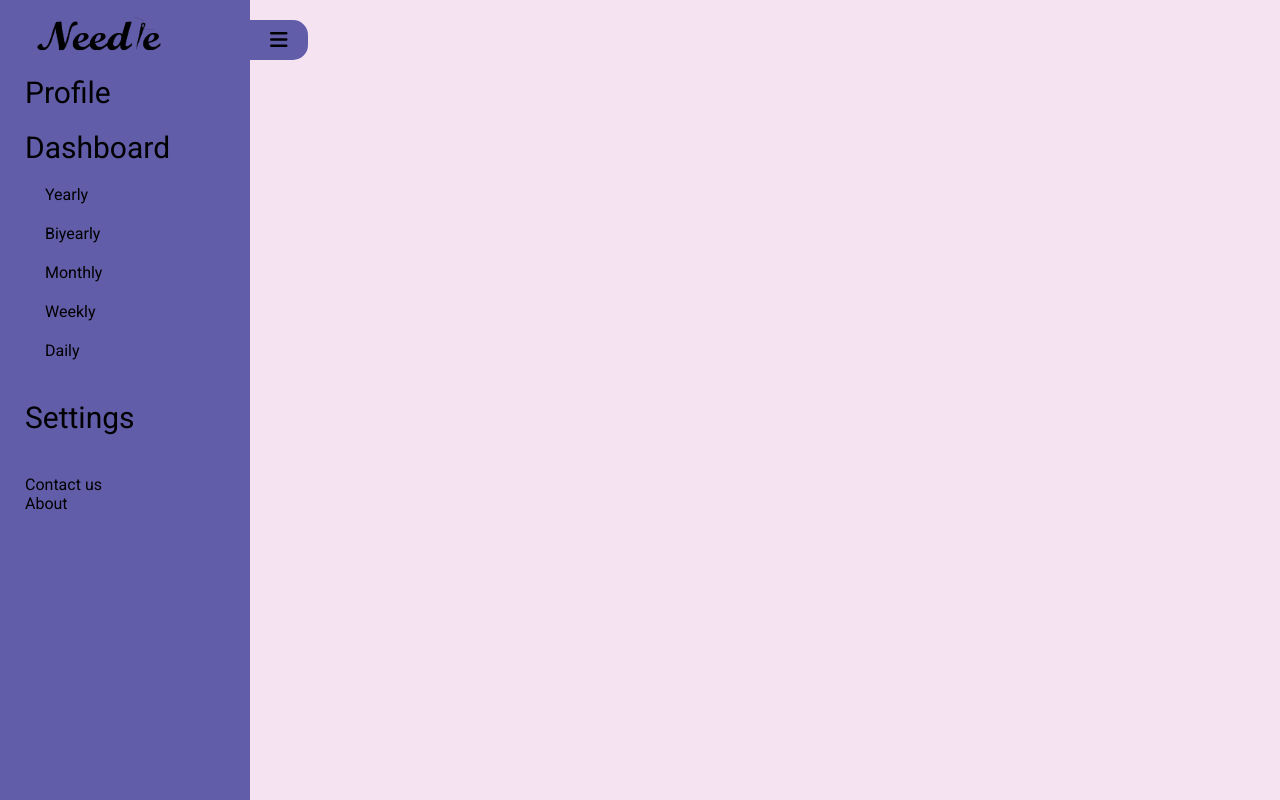
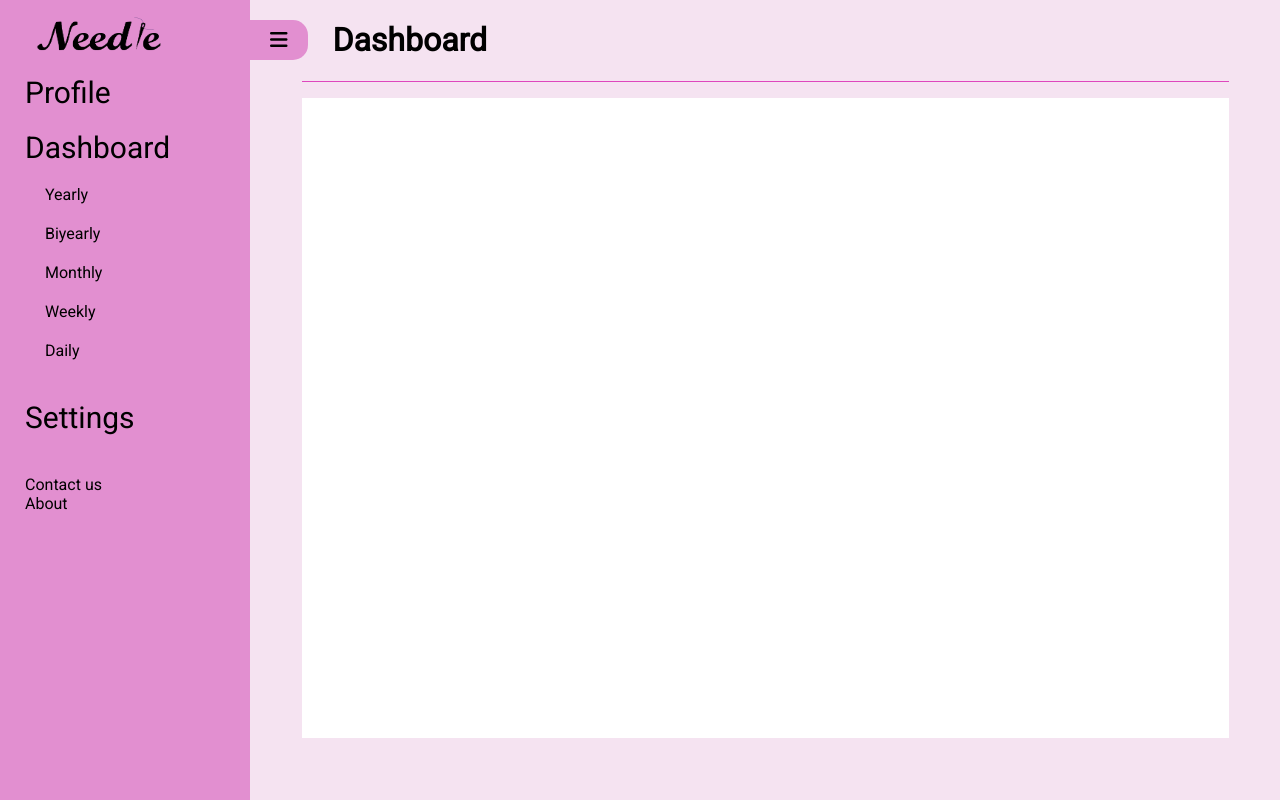
Before and after one commit to OMISENKER/Needle, a plain HTML site: page home-dashboard.html in a window 1280 px wide. Both pictures are taken after a click on the icon 28 px from the left and 40 px from the top of the page. Drawn offline with Linux system fonts and the light colour scheme.

Commit message:
sidebar and body resonance

```diff
--- a/home-dashboard.html
+++ b/home-dashboard.html
@@ -11,6 +11,8 @@
     <link href="https://fonts.googleapis.com/css2?family=Poppins&family=Roboto&display=swap" rel="stylesheet">
 </head>
 <body id="Dashboard-ui">
+
+
 
     <i class="fa fa-bars" id="navbar-btn" onclick="showNavBar()"></i>
 
@@ -28,7 +30,15 @@
         <a href="" class="sidebar-links sidebar-bottom-links">About</a>
     </div>
 
+    <div id="dashboard-body">
+        <h1>Dashboard</h1>
+        <hr>
+        <section id="facebook-section">
+
+        </section>
+    </div>
+
+
     <script src="script.js"></script>
-
 </body>
 </html>
--- a/script.js
+++ b/script.js
@@ -41,15 +41,21 @@ function otpOpen(){
 
 //navbar
 function showNavBar(){
-    let navbar_width = document.getElementById("nav-sidebar").style.left;
-    if(navbar_width == "0px"){
+    let navbar_left = document.getElementById("nav-sidebar").style.left;
+
+    if(navbar_left == "0px"){
         document.getElementById("nav-sidebar").style.left = "-250px";
         document.getElementById("navbar-btn").style.left ="0px";
         document.getElementById("navbar-btn").style.transition ="all .7s ease";
+        document.getElementById("dashboard-body").style.transition ="all .9s ease";
+        document.getElementById("dashboard-body").style.width = "100%";
+        document.getElementById("dashboard-body").style.left ="0px";
     }else{
         document.getElementById("nav-sidebar").style.left = "0";
         document.getElementById("navbar-btn").style.left ="250px";
         document.getElementById("navbar-btn").style.transition ="all .9s ease";
-
+        document.getElementById("dashboard-body").style.left ="250px";
+        document.getElementById("dashboard-body").style.width = "calc(100% - 250px)";
+        document.getElementById("dashboard-body").style.transition ="all .9s ease";
     }
 }
--- a/stylesheet/style.css
+++ b/stylesheet/style.css
@@ -1,6 +1,11 @@
 * {
     box-sizing: border-box;
   }
+
+html{
+    background-color: #F5E3F1;
+
+}
 
 #Login-ui {
     background-color: #00bef8;
@@ -227,20 +232,25 @@
 /*home-dashboard styles*/
 
 #Dashboard-ui{
+    margin: 0;
+    padding: 0;
     background-color: #F5E3F1;
 }
 
+/*Side Navigational Bar Design*/
+
 #navbar-btn{
-    position: absolute;
+    position: fixed;
     top: 20px;
     left: 0;
-    background-color: #625DA9;
+    background-color: #E28FD0;
     padding: 10px 20px 10px 20px;
     border-top-right-radius: 15px;
     border-bottom-right-radius: 15px;
     font-size: 20px;
     cursor: pointer;
     transition: all .9s ease;
+    z-index: 2;
 }
 
 #nav-sidebar{
@@ -249,8 +259,9 @@
     left: -250px;
     width: 250px;
     height: 100svh;
-    background-color: #625DA9;
+    background-color: #E28FD0;
     transition: all .8s ease;
+    z-index: 2;
 }
 
 .needle-logo{
@@ -295,6 +306,67 @@
     color: rgb(208, 208, 208);
 }
 
+/*Dashboard Body*/
+#dashboard-body{
+    position: absolute;
+    height: 100%;
+    width: 100%;
+    background-color: #F5E3F1;
+    transition: all .9s ease;
+}
+
+#dashboard-body h1{
+    position: relative;
+    height: auto;
+    width: 100px;
+    font-family: 'Roboto', serif;
+    font-size: 2rem;
+    left: 8%;
+}
+
+#dashboard-body hr{
+    height: 1px;
+    width: 90%;
+    background-color: #DE47BD;
+    border: none;
+}
+
+#facebook-section{
+    position: relative;
+    background-color: #FFFFFF;
+    top: 1%;
+    left: 5%;
+    height: 80%;
+    width: 90%;
+}
+
+
+
+
+
+
+
+
+
+
+
+
+/*Additional Styles*/
+::-webkit-scrollbar {
+    width: 1px;
+}
+
+::-webkit-scrollbar-track {
+    background: #f1f1f1;
+}
+
+::-webkit-scrollbar-thumb {
+    background: #888;
+}
+
+::-webkit-scrollbar-thumb:hover {
+    background: #555;
+}
 
 
 
@@ -317,6 +389,12 @@
 
 
 
+/*For landscaped phone*/
+@media screen and (max-height: 510px){
+    #nav-sidebar{
+        overflow-y: scroll;
+    }
+}
 
 /* Extra small devices (phones, 600px and down) */
 @media only screen and (max-width: 600px) {
@@ -335,10 +413,6 @@
         top: 12vh;
         border-radius: 5%;
 
-    }
-
-    #nav-sidebar{
-        overflow-y: scroll;
     }
 
 }
@@ -375,6 +449,7 @@
         border-radius: 5%;
 
     }
+
 }
 
 /* Large devices (laptops/desktops, 992px and up) */
```
